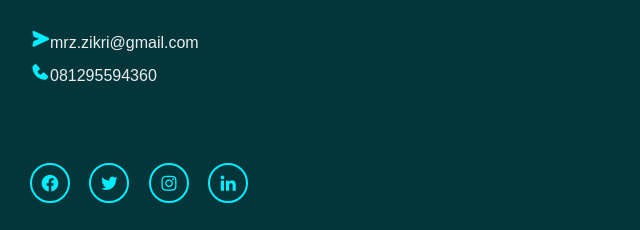
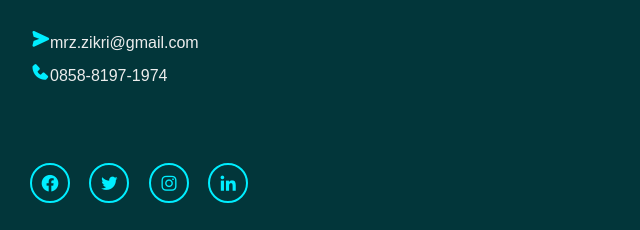
Before and after one commit to Rz-svg/Portfolio-Rak, a plain HTML site: page index.html in a window 1280 px wide. Shown: the part 3771-4001 px from the top of the page, 0-640 px from the left. Drawn offline with nearby package versions, Linux system fonts and the light colour scheme.

Commit message:
project portfolio

```diff
--- a/index.html
+++ b/index.html
@@ -196,7 +196,7 @@
         </p>
         <div class="contact-list">
           <li><i class="bx bxs-send"></i>mrz.zikri@gmail.com</li>
-          <li><i class="bx bxs-phone"></i>081295594360</li>
+          <li><i class="bx bxs-phone"></i>0858-8197-1974</li>
         </div>
         <div class="contact-icons">
           <a href=""><i class="bx bxl-facebook-circle"></i></a>
```
